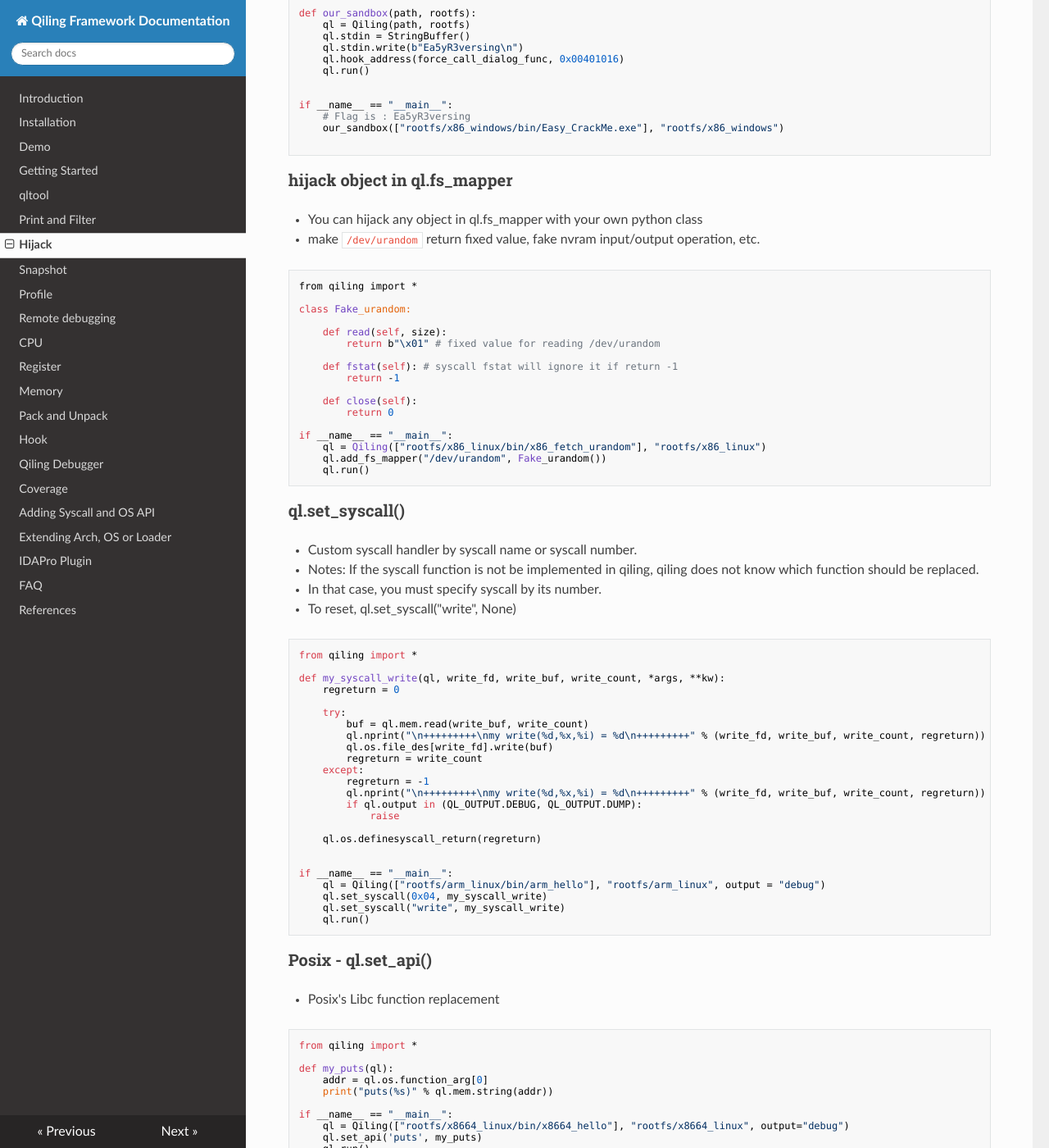
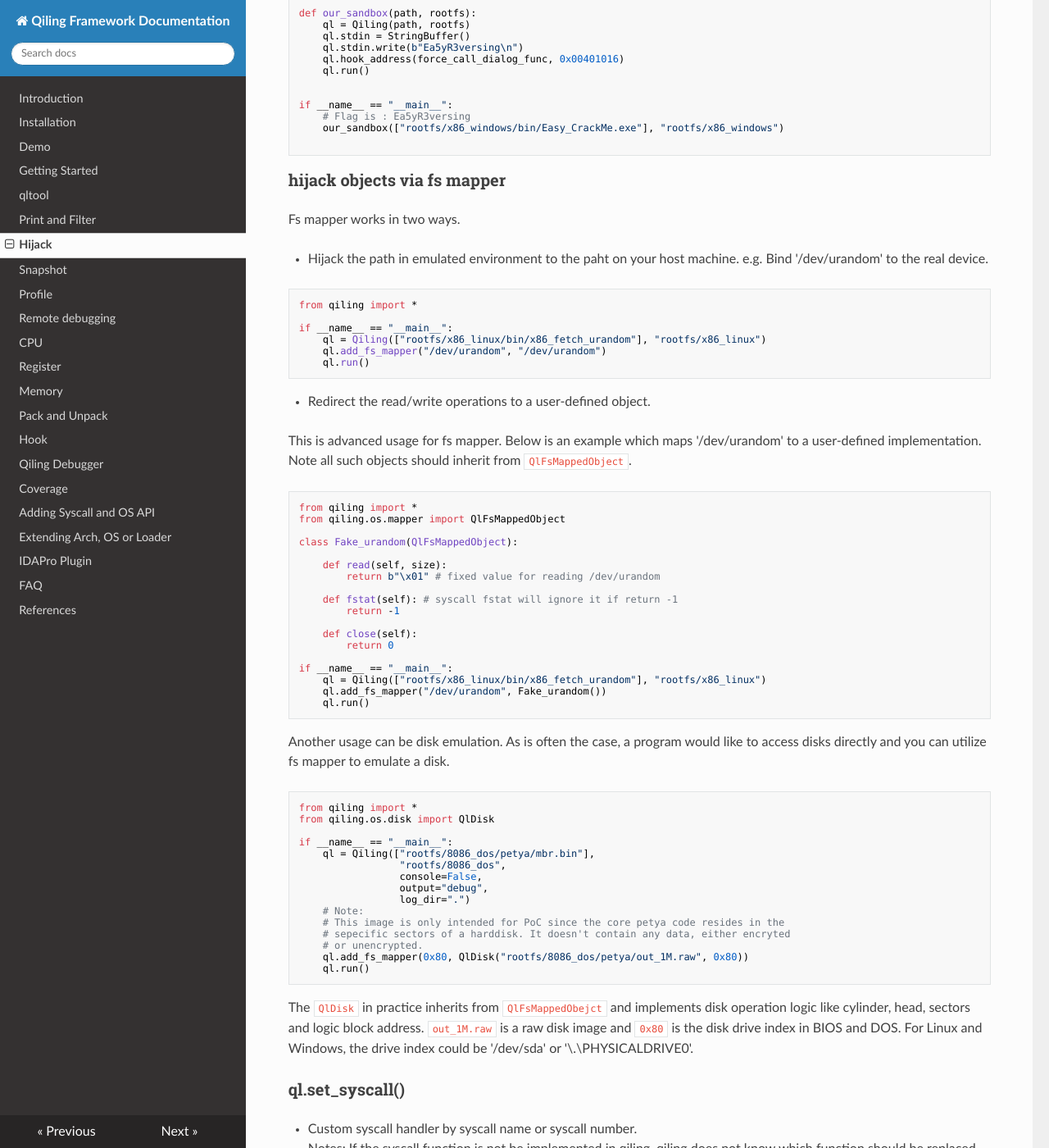
Before and after one commit to qilingframework/rtfd.io, an MkDocs documentation site: the page built from docs/hijack.md, in a window 1280 px wide and 1400 px high, scrolled down 733 px. Shown: the whole window at 82% size. Built offline with MkDocs 1.6.1, drawn with Linux system fonts in a browser that asks for light colours; nearby versions of some CDN libraries.

Commit message:
Update fs mapper docs

````diff
--- a/docs/hijack.md
+++ b/docs/hijack.md
@@ -59,15 +59,30 @@ if __name__ == "__main__":
 
 ```
 
-### hijack object in ql.fs_mapper
+### hijack objects via fs mapper
 
-- You can hijack any object in ql.fs_mapper with your own python class
-- make `/dev/urandom` return fixed value, fake nvram input/output operation, etc.
+Fs mapper works in two ways.
+
+- Hijack the path in emulated environment to the paht on your host machine. e.g. Bind '/dev/urandom' to the real device.
 
 ```
 from qiling import *
 
-class Fake_urandom:
+if __name__ == "__main__":
+    ql = Qiling(["rootfs/x86_linux/bin/x86_fetch_urandom"], "rootfs/x86_linux")
+    ql.add_fs_mapper("/dev/urandom", "/dev/urandom")
+    ql.run()
+```
+
+- Redirect the read/write operations to a user-defined object.
+
+This is advanced usage for fs mapper. Below is an example which maps '/dev/urandom' to a user-defined implementation. Note all such objects should inherit from `QlFsMappedObject`.
+
+```
+from qiling import *
+from qiling.os.mapper import QlFsMappedObject
+
+class Fake_urandom(QlFsMappedObject):
 
     def read(self, size):
         return b"\x01" # fixed value for reading /dev/urandom
@@ -83,6 +98,28 @@ if __name__ == "__main__":
     ql.add_fs_mapper("/dev/urandom", Fake_urandom())
     ql.run()
 ```
+
+Another usage can be disk emulation. As is often the case, a program would like to access disks directly and you can utilize fs mapper to emulate a disk.
+
+```
+from qiling import *
+from qiling.os.disk import QlDisk
+
+if __name__ == "__main__":
+    ql = Qiling(["rootfs/8086_dos/petya/mbr.bin"],
+                 "rootfs/8086_dos",
+                 console=False,
+                 output="debug",
+                 log_dir=".")
+    # Note:
+    # This image is only intended for PoC since the core petya code resides in the
+    # sepecific sectors of a harddisk. It doesn't contain any data, either encryted
+    # or unencrypted.
+    ql.add_fs_mapper(0x80, QlDisk("rootfs/8086_dos/petya/out_1M.raw", 0x80))
+    ql.run()
+```
+
+The `QlDisk` in practice inherits from `QlFsMappedObejct` and implements disk operation logic like cylinder, head, sectors and logic block address. `out_1M.raw` is a raw disk image and `0x80` is the disk drive index in BIOS and DOS. For Linux and Windows, the drive index could be '/dev/sda' or '\\.\PHYSICALDRIVE0'.
 
 ### ql.set_syscall()
 
````
